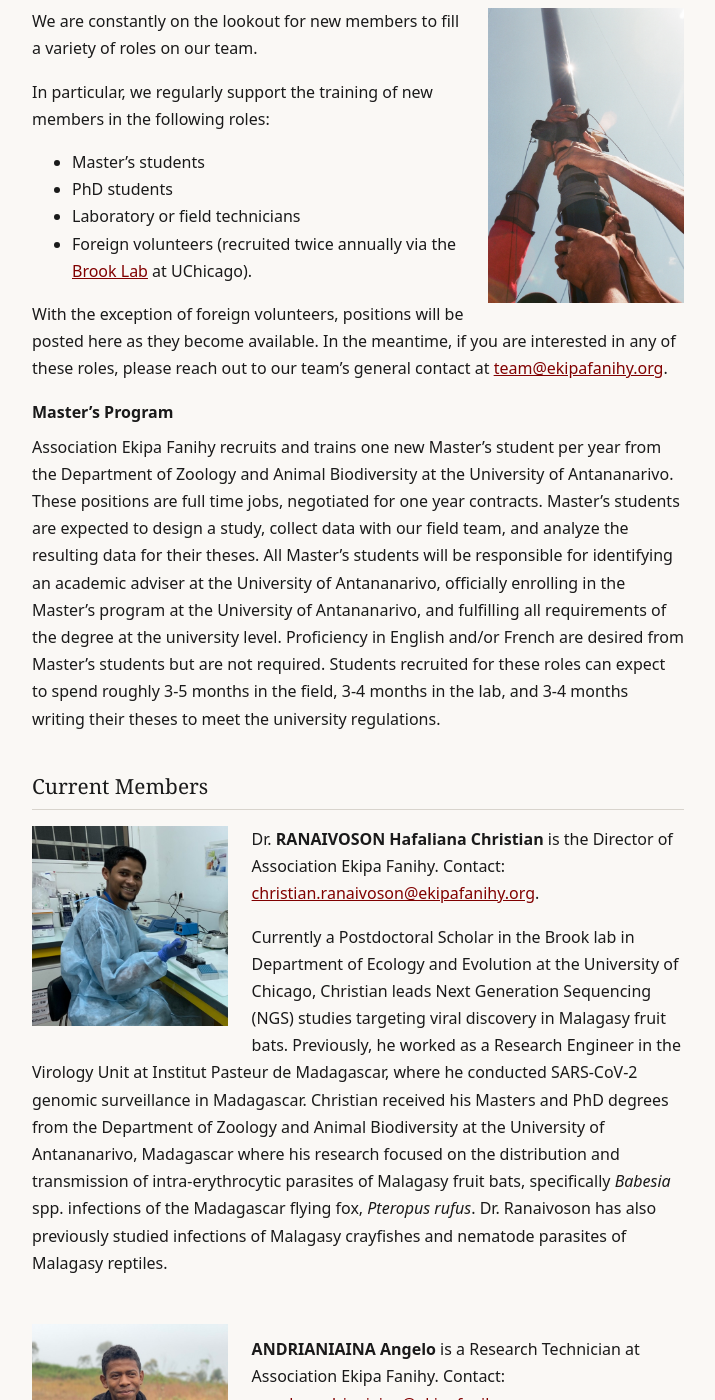
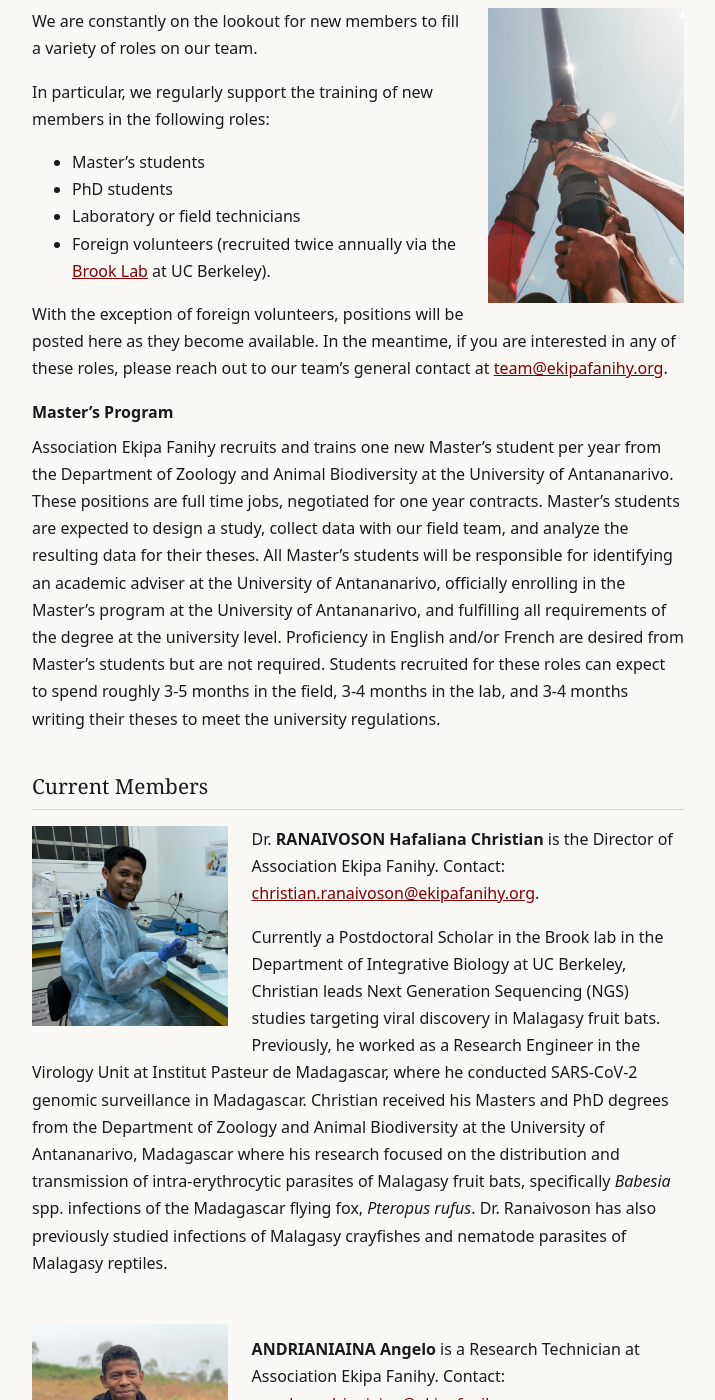
Before and after one commit to brooklabteam/www-ekipafanihy, a Jekyll site: the page built from team.md, in a window 1280 px wide and 1400 px high, scrolled down 232 px. Shown: the whole window, without its empty margins (282-997 px from the left). Built offline with Jekyll 4.4.1, drawn with Linux system fonts in a browser that asks for light colours; some of the changed text lies outside the part shown.

Commit message:
Update UChicago references to UC Berkeley
The Brook Lab moved from University of Chicago to UC Berkeley in
summer 2025. Updates affiliation text and department links in both
English and Malagasy pages (work.md, team.md, work-mg.md, team-mg.md).
Department updated from Ecology and Evolution (UChicago) to Integrative
Biology (UC Berkeley). Martin Roland's personal UChicago graduation
credential is left unchanged as a historical biographical fact.

https://claude.ai/code/session_01VD9Nmky5grdZjykCbMPvRD

```diff
--- a/team.md
+++ b/team.md
@@ -13,7 +13,7 @@ In particular, we regularly support the training of new members in the following
 - Master's students
 - PhD students
 - Laboratory or field technicians
-- Foreign volunteers (recruited twice annually via the [Brook Lab](https://brooklab.org/join) at UChicago).
+- Foreign volunteers (recruited twice annually via the [Brook Lab](https://brooklab.org/join) at UC Berkeley).
 
 With the exception of foreign volunteers, positions will be posted here as they become available. In the meantime, if you are interested in any of these roles, please reach out to our team's general contact at [team@ekipafanihy.org](mailto:team@ekipafanihy.org).
 
@@ -29,7 +29,7 @@ Association Ekipa Fanihy recruits and trains one new Master's student per year f
 
 Dr. **RANAIVOSON Hafaliana Christian** is the Director of Association Ekipa Fanihy. Contact: [christian.ranaivoson@ekipafanihy.org](mailto:christian.ranaivoson@ekipafanihy.org).
 
-Currently a Postdoctoral Scholar in the Brook lab in Department of Ecology and Evolution at the University of Chicago, Christian leads Next Generation Sequencing (NGS) studies targeting viral discovery in Malagasy fruit bats. Previously, he worked as a Research Engineer in the Virology Unit at Institut Pasteur de Madagascar, where he conducted SARS-CoV-2 genomic surveillance in Madagascar. Christian received his Masters and PhD degrees from the Department of Zoology and Animal Biodiversity at the University of Antananarivo, Madagascar where his research focused on the distribution and transmission of intra-erythrocytic parasites of Malagasy fruit bats, specifically *Babesia* spp. infections of the Madagascar flying fox, *Pteropus rufus*. Dr. Ranaivoson has also previously studied infections of Malagasy crayfishes and nematode parasites of Malagasy reptiles.
+Currently a Postdoctoral Scholar in the Brook lab in the Department of Integrative Biology at UC Berkeley, Christian leads Next Generation Sequencing (NGS) studies targeting viral discovery in Malagasy fruit bats. Previously, he worked as a Research Engineer in the Virology Unit at Institut Pasteur de Madagascar, where he conducted SARS-CoV-2 genomic surveillance in Madagascar. Christian received his Masters and PhD degrees from the Department of Zoology and Animal Biodiversity at the University of Antananarivo, Madagascar where his research focused on the distribution and transmission of intra-erythrocytic parasites of Malagasy fruit bats, specifically *Babesia* spp. infections of the Madagascar flying fox, *Pteropus rufus*. Dr. Ranaivoson has also previously studied infections of Malagasy crayfishes and nematode parasites of Malagasy reptiles.
 
 <div style="clear:both;">&nbsp;</div>
 
@@ -68,7 +68,7 @@ Rova is currently pursuing a Master's degree in the Department of Zoology and An
 
 Dr. **BROOK Cara** is the Scientific Advisor to Ekipa Fanihy. Contact: [cara.brook@ekipafanihy.org](mailto:cara.brook@ekipafanihy.org).
 
-Cara is an Assistant Professor in the [Department of Ecology and Evolution](https://ecologyandevolution.uchicago.edu/) at the University of Chicago. The [Brook Lab](https://brooklab.org) investigates the ecological and evolutionary dynamics of zoonotic infections, in particular those derived from wild bat hosts. Cara is committed to conducting rigorous science while simultaneously promoting scientific development, education, and capacity building in Madagascar. She received her PhD in Ecology and Evolutionary Biology from Princeton University in 2017 and her BS in Earth Systems from Stanford University in 2010.
+Cara is an Assistant Professor in the [Department of Integrative Biology](https://ib.berkeley.edu/) at UC Berkeley. The [Brook Lab](https://brooklab.org) investigates the ecological and evolutionary dynamics of zoonotic infections, in particular those derived from wild bat hosts. Cara is committed to conducting rigorous science while simultaneously promoting scientific development, education, and capacity building in Madagascar. She received her PhD in Ecology and Evolutionary Biology from Princeton University in 2017 and her BS in Earth Systems from Stanford University in 2010.
 
 <div style="clear:both;">&nbsp;</div>
 
```
Also changed, not shown: team-mg.md (+3 -3 lines), work-mg.md (+2 -2 lines), work.md (+2 -2 lines).
